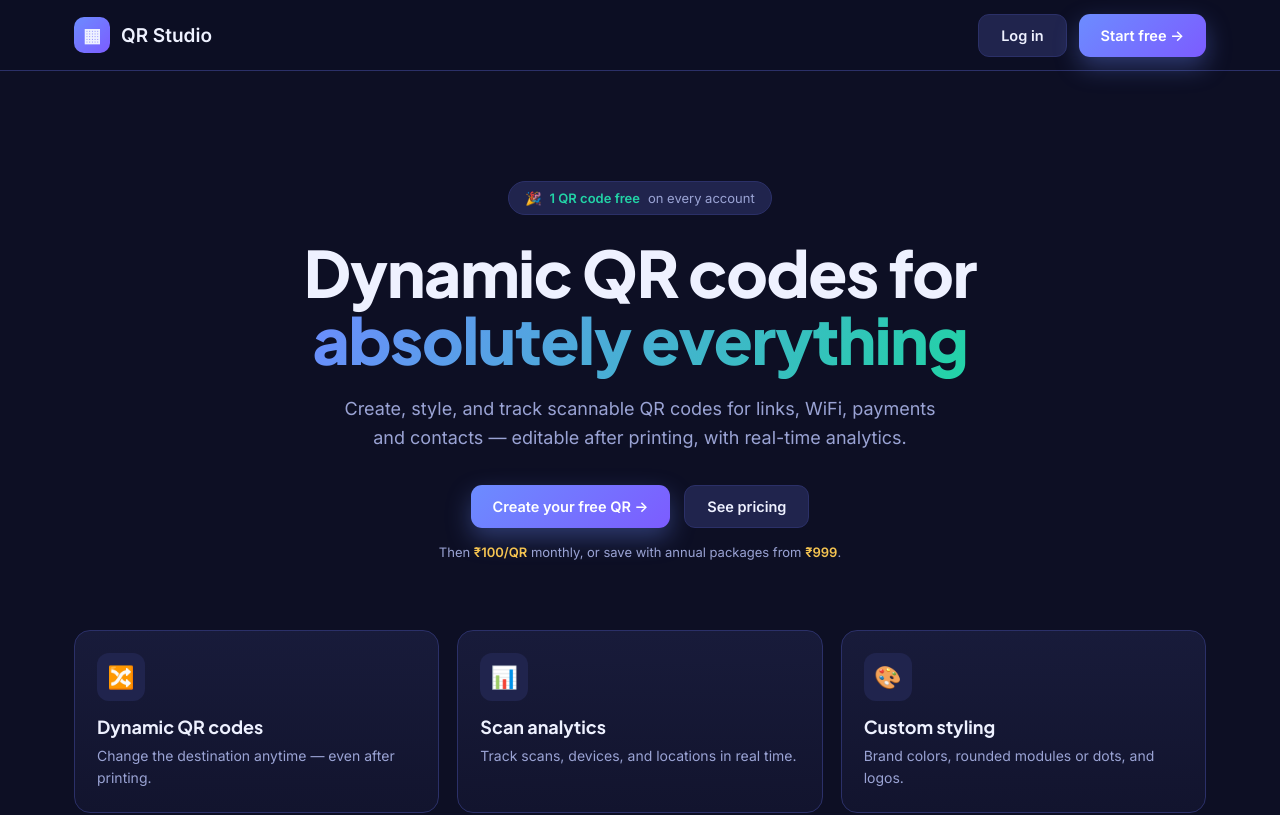
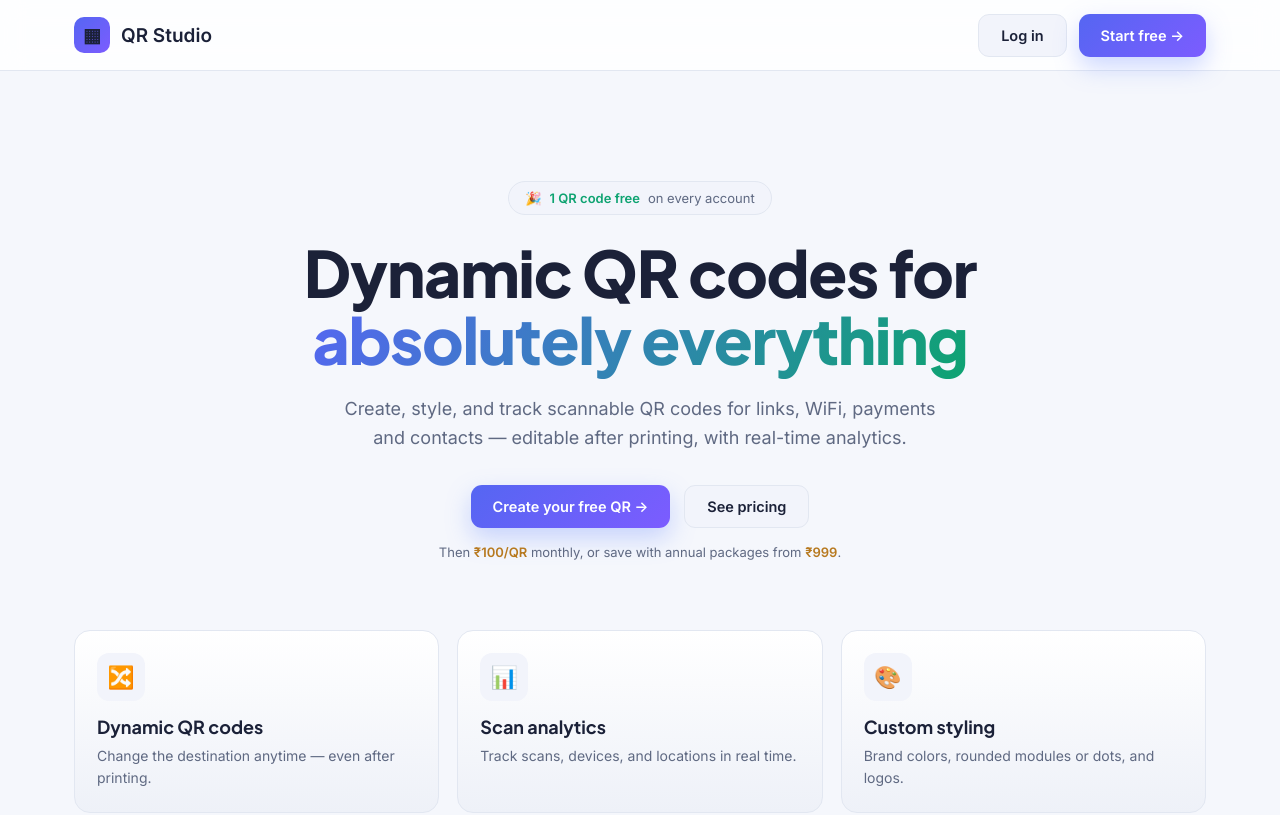
Before and after one commit to kivishaprojects/QRStudio, a Next.js app: page / in a window 1280 px wide. Shown: the top 815 px of the page. Built offline with nearby package versions, Linux system fonts and the light colour scheme.

Commit message:
Switch UI to light theme
Co-Authored-By: Claude Opus 4.8 <noreply@anthropic.com>

```diff
--- a/app/dashboard/page.js
+++ b/app/dashboard/page.js
@@ -66,7 +66,7 @@ export default function Dashboard() {
       </aside>
 
       <div>
-        <div style={{ display: "flex", alignItems: "center", justifyContent: "space-between", padding: "16px 28px", borderBottom: "1px solid var(--line)", position: "sticky", top: 0, background: "rgba(13,15,36,.9)", backdropFilter: "blur(12px)", zIndex: 10 }}>
+        <div style={{ display: "flex", alignItems: "center", justifyContent: "space-between", padding: "16px 28px", borderBottom: "1px solid var(--line)", position: "sticky", top: 0, background: "rgba(255,255,255,.82)", backdropFilter: "blur(12px)", zIndex: 10 }}>
           <h2 style={{ fontSize: 20, textTransform: "capitalize" }}>{tab}</h2>
           <div style={{ display: "flex", gap: 14, alignItems: "center" }}>
             <span className="pill active">🎟 {profile?.credits ?? 0} credits</span>
@@ -278,7 +278,7 @@ function Billing({ supabase, profile, plans, txns, onChange, flash }) {
         <h3 style={{ fontSize: 16, marginBottom: 8 }}>Buy addon credits</h3>
         <p style={{ color: "var(--soft)", fontSize: 13.5, marginBottom: 12 }}>Your addon rate: <b style={{ color: "var(--txt)" }}>₹{rate}</b> per credit (based on your plan).</p>
         <div style={{ display: "flex", gap: 10, alignItems: "center", flexWrap: "wrap" }}>
-          <input type="number" min={1} value={qty} onChange={(e) => setQty(e.target.value)} style={{ width: 90, background: "#12173a", border: "1px solid var(--line)", borderRadius: 10, padding: 10, color: "var(--txt)" }} />
+          <input type="number" min={1} value={qty} onChange={(e) => setQty(e.target.value)} style={{ width: 90, background: "#ffffff", border: "1px solid var(--line)", borderRadius: 10, padding: 10, color: "var(--txt)" }} />
           <span style={{ color: "var(--soft)", fontSize: 14 }}>× ₹{rate} = <b style={{ color: "var(--gold)" }}>₹{(rate * qty).toLocaleString()}</b></span>
           <button className="btn btn-primary btn-sm" onClick={buyAddons} disabled={busy}>Buy credits</button>
         </div>
--- a/app/globals.css
+++ b/app/globals.css
@@ -1,6 +1,6 @@
 :root{
-  --bg:#0d0f24;--bg2:#12142e;--card:#181b3a;--card2:#20244d;--line:#2b3068;
-  --txt:#eef1ff;--soft:#9aa3d4;--brand:#6c8cff;--brand2:#7c5cff;--accent:#22d3a6;--gold:#f5c451;--danger:#ff6b8b;
+  --bg:#f5f7fc;--bg2:#eef1f8;--card:#ffffff;--card2:#f2f4fb;--line:#e2e7f1;
+  --txt:#1b2138;--soft:#5f6982;--brand:#5566f2;--brand2:#7c5cff;--accent:#0ea371;--gold:#b7791f;--danger:#e5484d;
 }
 *{margin:0;padding:0;box-sizing:border-box;}
 html{scroll-behavior:smooth;}
@@ -18,7 +18,7 @@ h1,h2,h3,h4{font-family:'Plus Jakarta Sans','Inter',sans-serif;}
 .card{background:linear-gradient(180deg,var(--card),var(--bg2));border:1px solid var(--line);border-radius:16px;padding:22px;}
 .field{margin-bottom:13px;}
 .field label{display:block;font-size:12.5px;color:var(--soft);margin-bottom:6px;font-weight:500;}
-.field input,.field textarea,.field select{width:100%;background:#12173a;border:1px solid var(--line);border-radius:10px;padding:11px 13px;color:var(--txt);font-size:14px;font-family:inherit;}
+.field input,.field textarea,.field select{width:100%;background:#ffffff;border:1px solid var(--line);border-radius:10px;padding:11px 13px;color:var(--txt);font-size:14px;font-family:inherit;}
 .field input:focus,.field textarea:focus,.field select:focus{outline:none;border-color:var(--brand);}
 .field textarea{min-height:80px;resize:vertical;}
 .logo{width:36px;height:36px;border-radius:10px;background:linear-gradient(135deg,var(--brand),var(--brand2));display:inline-flex;align-items:center;justify-content:center;flex-shrink:0;}
--- a/app/page.js
+++ b/app/page.js
@@ -18,7 +18,7 @@ const PLANS = [
 export default function Home() {
   return (
     <main>
-      <header style={{ position: "sticky", top: 0, zIndex: 50, background: "rgba(13,15,36,.85)", backdropFilter: "blur(12px)", borderBottom: "1px solid var(--line)" }}>
+      <header style={{ position: "sticky", top: 0, zIndex: 50, background: "rgba(255,255,255,.82)", backdropFilter: "blur(12px)", borderBottom: "1px solid var(--line)" }}>
         <div className="container" style={{ display: "flex", alignItems: "center", justifyContent: "space-between", height: 70 }}>
           <div style={{ display: "flex", alignItems: "center", gap: 11, fontWeight: 800, fontSize: 19 }}>
             <span className="logo">▦</span> QR Studio
```
